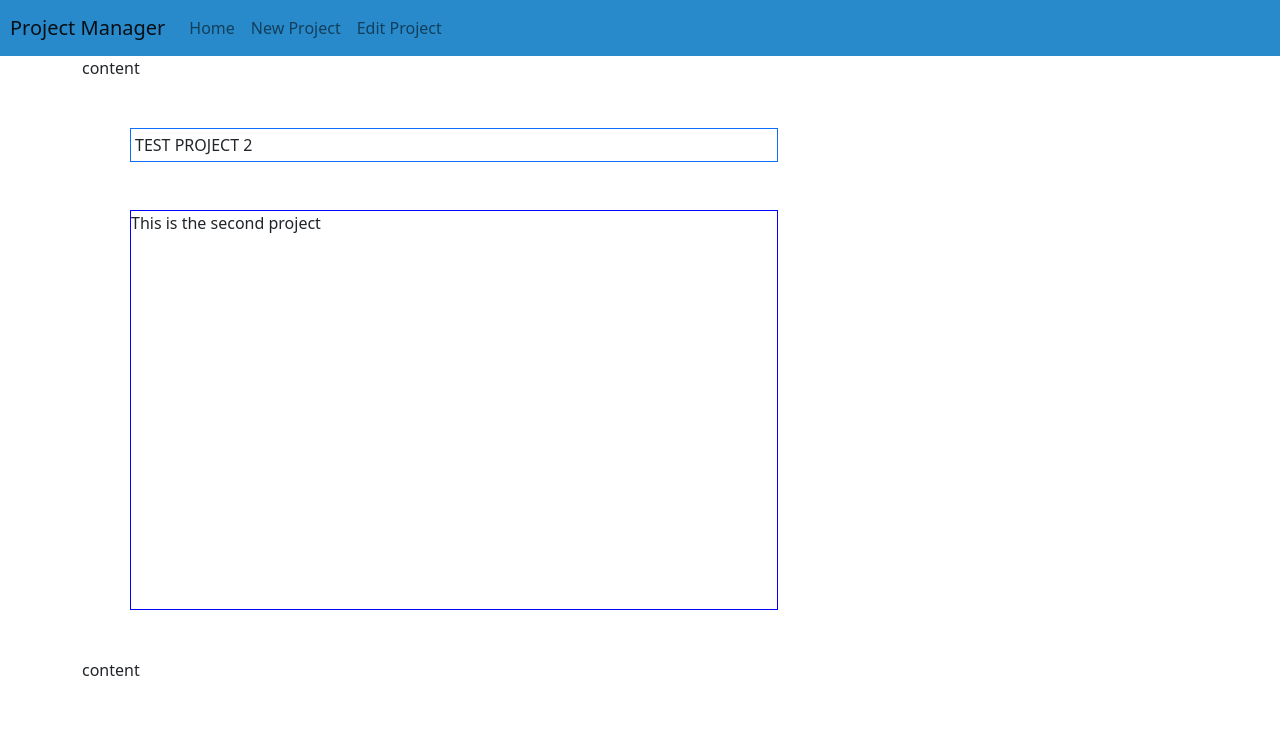
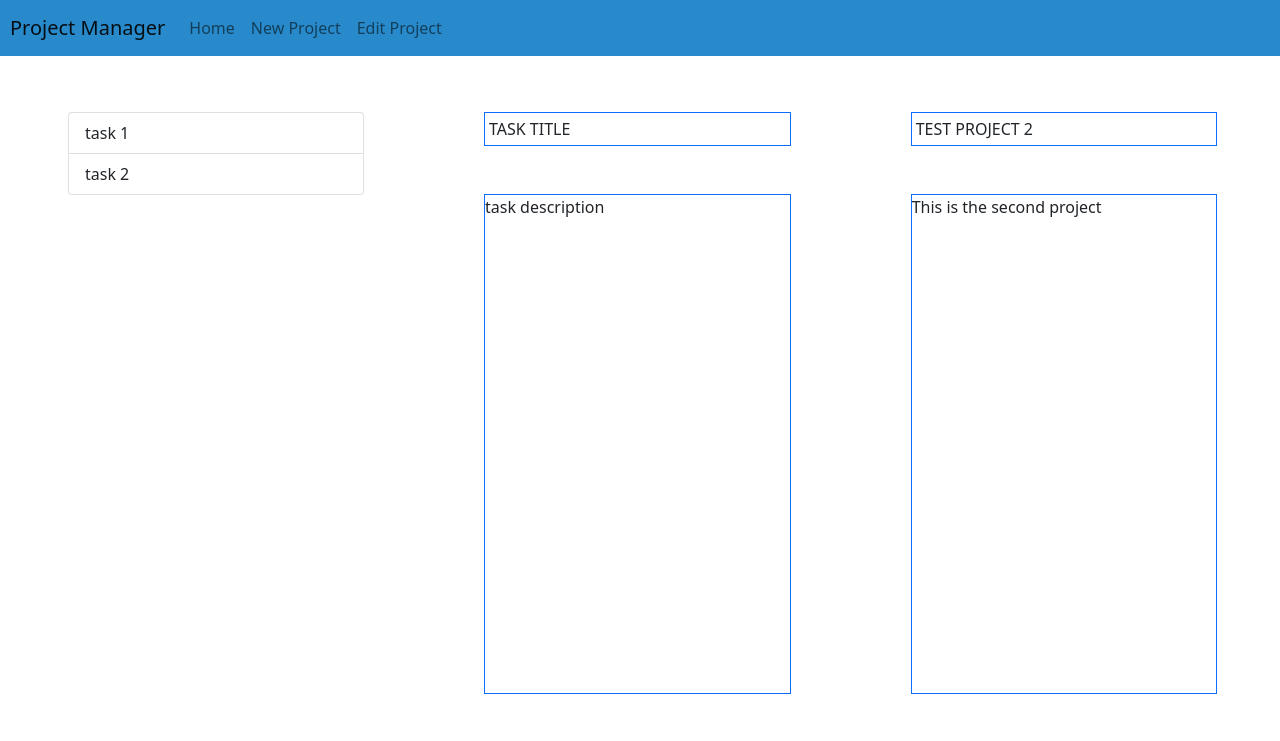
Before and after one commit to Kiren-P/Flask-Project-Manager, a Flask app: page /project/1 in a window 1280 px wide. Shown: the top 741 px of the page. Run offline with Flask 2, Linux system fonts and the light colour scheme.

Commit message:
finished first draft of project page

```diff
--- a/run.py
+++ b/run.py
@@ -3,7 +3,7 @@ from flask import render_template, url_for
 
 app = Flask(__name__)
 
-#continue project page (columns)
+#add database
 
 projetcs = [
     {"title":"test project",
--- a/static/style.css
+++ b/static/style.css
@@ -7,6 +7,6 @@
 
 
 .custum-div {
-    height: 400px;
+    height: 500px;
     border: 1px solid blue;
   }
--- a/templates/layout.html
+++ b/templates/layout.html
@@ -22,7 +22,7 @@
                     <a class="nav-link" href="#">New Project</a>
                 </li>
                 <li class="nav-item">
-                    <a class="nav-link" href="#">Edit Project</a>
+                    {% block nav_item %} {% endblock %}
                 </li>
             </ul>
         </div>
--- a/templates/project.html
+++ b/templates/project.html
@@ -1,17 +1,33 @@
 {% extends "layout.html" %}
+{% block nav_item %}
+<a class="nav-link" href="#">Edit Project</a>
+{% endblock %}
 {% block content %}
-
-<div class="container">
-    <div class="col-2"> content </div>
-    <div class="col-8">
-        <div class="d-flex align-items-center justify-content-start m-5 border border-primary">
-            <p class="text-uppercase font-weight-bold m-1">{{project.title}}</p>
+<div class="container-fluid m-2 ">
+    <div class="row">
+        <div class="col col-3 m-5">
+            <ul class="list-group">
+                <li class="list-group-item">task 1</li>
+                <li class="list-group-item">task 2</li>
+            </ul>
         </div>
-        <div class="justify-content-start m-5 custum-div ">
-            <p>{{project.description}}</p>
+        <div class="col col-4">
+            <div class="d-flex align-items-center justify-content-start m-5 border border-primary">
+                <p class="text-uppercase font-weight-bold m-1">task title</p>
+            </div>
+            <div class="justify-content-start m-5 border-primary custum-div ">
+                <p>task description</p>
+            </div>
+        </div>
+        <div class="col col-4">
+            <div class="d-flex align-items-center justify-content-start m-5 border border-primary">
+                <p class="text-uppercase font-weight-bold m-1">{{project.title}}</p>
+            </div>
+            <div class="justify-content-start m-5 border-primary custum-div ">
+                <p>{{project.description}}</p>
+            </div>
         </div>
     </div>
-    <div class="col-2"> content </div>
 </div>
 
 {% endblock %}
```
